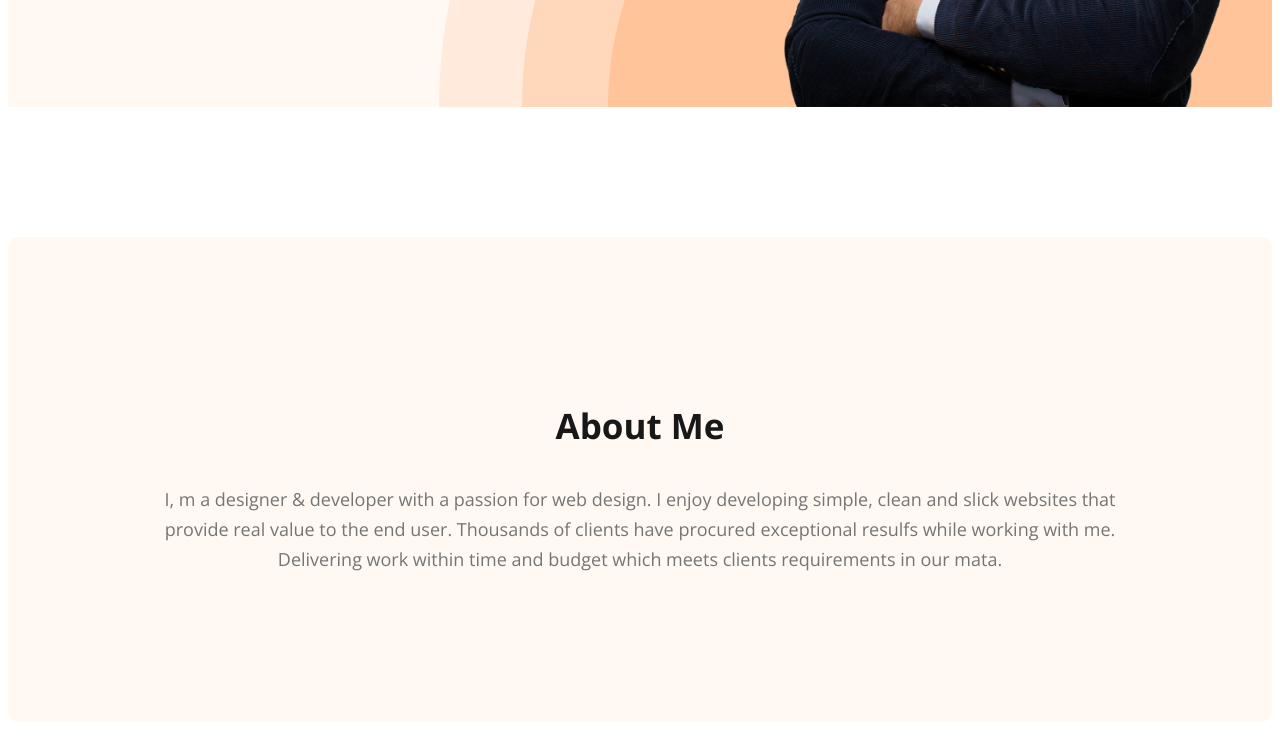
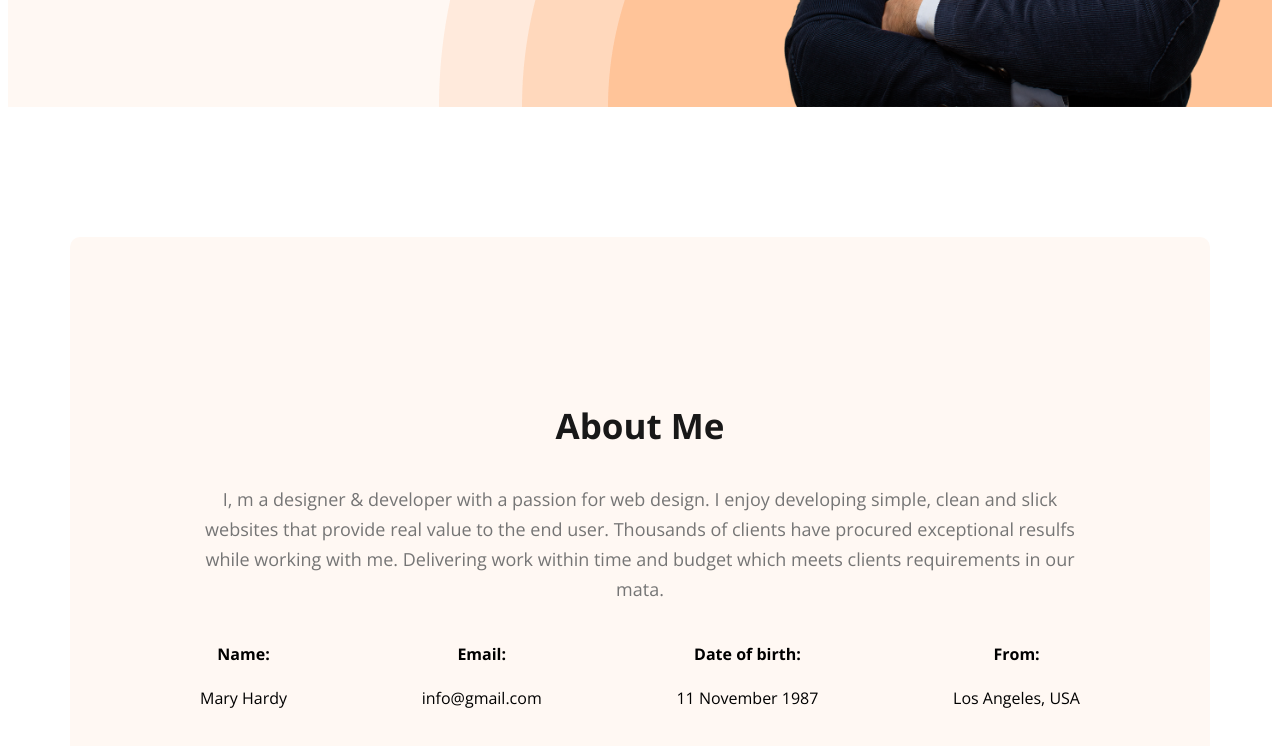
Before and after one commit to ijubraj/web-developer-portfolio, a plain HTML site: page index.html in a window 1280 px wide. Shown: the part 662-1408 px from the top of the page. Drawn offline with nearby package versions, Linux system fonts and the light colour scheme.

Commit message:
about part info added

```diff
--- a/index.html
+++ b/index.html
@@ -22,7 +22,8 @@
             <div class="banner-content">
                 <h3 class="banner-greeting">Hi, I am</h3>
                 <h1 class="banner-title">Mary Hardy</h1>
-                <p class="banner-description">Shot what able cold new see hold.Friendly as an betrayed formerly he. Morning because as to society behaved moments.</p>
+                <p class="banner-description">Shot what able cold new see hold.Friendly as an betrayed formerly he.
+                    Morning because as to society behaved moments.</p>
                 <button class="btn-primary">Download CV</button>
                 <button class="btn-primary">Contact</button>
             </div>
@@ -33,8 +34,29 @@
         <section class="about">
             <h3 class="section-title">About Me</h3>
             <p class="section-description">
-                I, m a designer & developer with a passion for web design. I enjoy developing simple, clean and slick websites that provide real value to the end user. Thousands of clients have procured exceptional resulfs while working with me. Delivering work within time and budget which meets clients requirements in our mata.
+                I, m a designer & developer with a passion for web design. I enjoy developing simple, clean and slick
+                websites that provide real value to the end user. Thousands of clients have procured exceptional resulfs
+                while working with me. Delivering work within time and budget which meets clients requirements in our
+                mata.
             </p>
+            <div class="about-info-container">
+                <div class="about-info">
+                    <h4 class="info-title">Name:</h4>
+                    <p class="info-description">Mary Hardy </p>
+                </div>
+                <div class="about-info">
+                    <h4 class="info-title">Email:</h4>
+                    <p class="info-description">info@gmail.com</p>
+                </div>
+                <div class="about-info">
+                    <h4 class="info-title">Date of birth:</h4>
+                    <p class="info-description">11 November 1987</p>
+                </div>
+                <div class="about-info">
+                    <h4 class="info-title">From:</h4>
+                    <p class="info-description">Los Angeles, USA</p>
+                </div>
+            </div>
         </section>
     </main>
     <footer>
--- a/style.css
+++ b/style.css
@@ -111,6 +111,10 @@ nav a {
 /*Header part css end*/
 
 /*Main section css start*/
+main{
+    max-width: 1140px;
+    margin: 0 auto;
+}
 /*About section css start*/
 
 /*About section css end*/
@@ -120,5 +124,13 @@ nav a {
     background: #FFF8F3;
     margin: 130px 0;
 }
+.about-info-container {
+    display: flex;
+    justify-content: space-between;
+
+}
+.about-info {
+    text-align: center;
+}
 
 /*Main section css end*/
```
